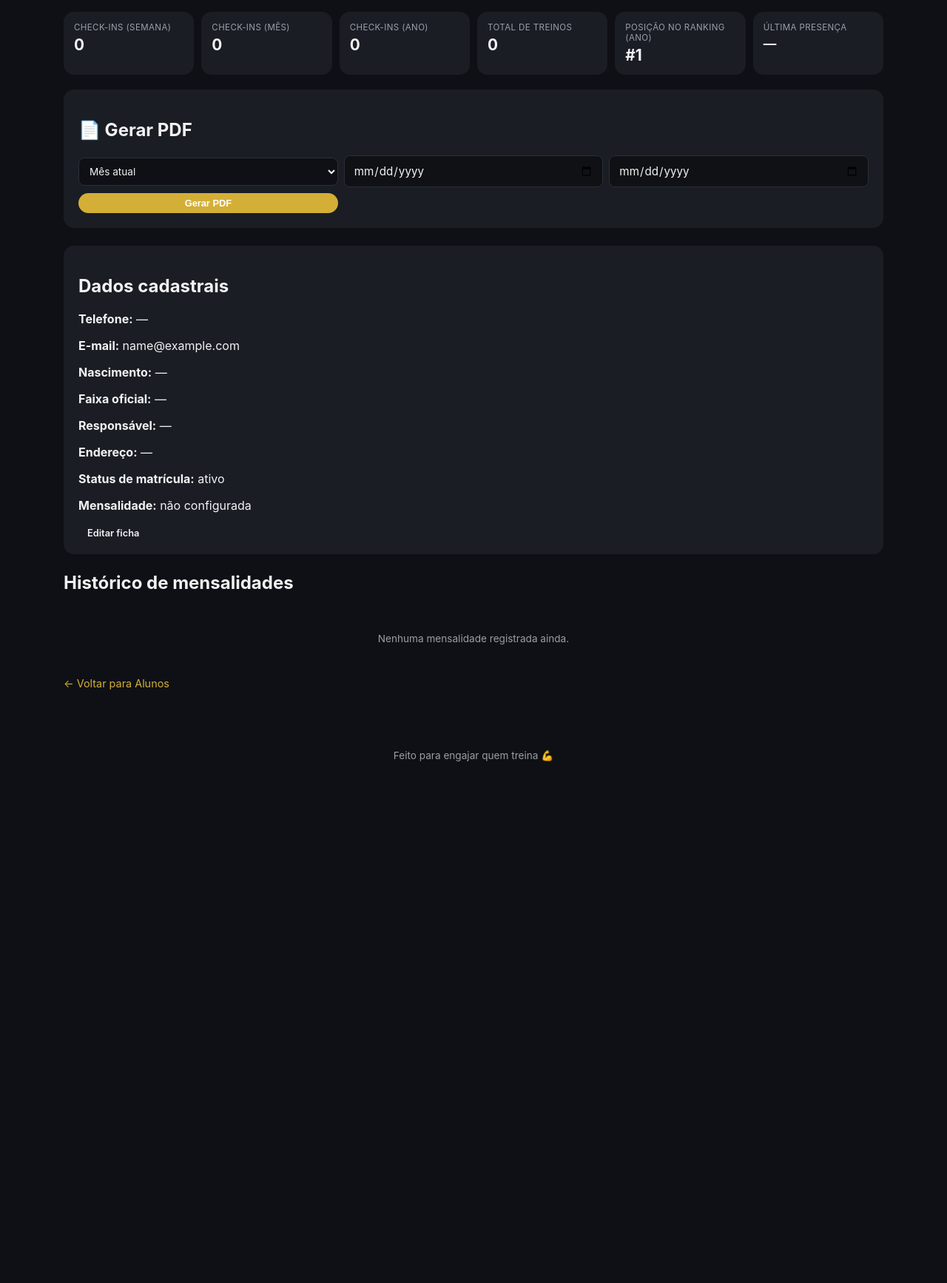
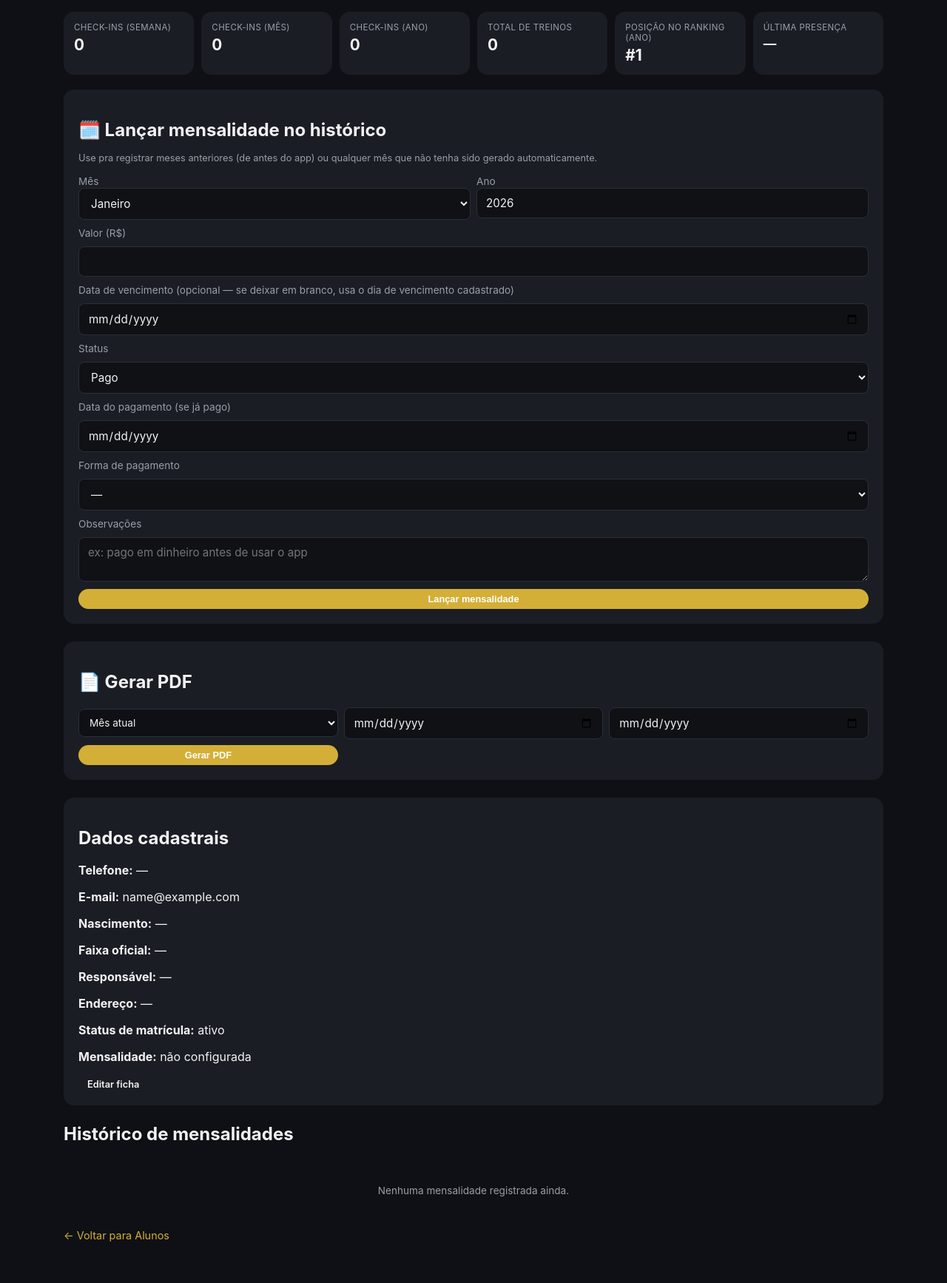
Before and after one commit to Othilbh/App-Elite, a Flask app: page /admin/alunos/1/financeiro in a window 1280 px wide. Shown: the part 185-1919 px from the top of the page at 74% size. Before the commit the page ends 1214 px from the top, so only its background shows below. Run offline with Flask 3, Linux system fonts and the light colour scheme; the visitor is signed in with stand-in values (Sample User, id 1); data comes from the database, SQL or seed files in the repository; data that the repository does not hold is empty; some libraries are stand-ins or nearby versions.

Commit message:
Permite lancar mensalidade de qualquer mes/ano manualmente (historico anterior ao app)
- Nova rota /admin/alunos/<id>/mensalidades/nova (POST): cria uma mensalidade
  pra mes/ano escolhidos, com valor, vencimento (usa o dia cadastrado do aluno
  se deixado em branco), status, data/forma de pagamento e observacoes
- Formulario no perfil financeiro do aluno, pensado pra lancar pagamentos de
  antes de comecar a usar o app
- Bloqueia duplicidade (mesmo aluno + mes/ano ja existente) com mensagem
  amigavel pedindo pra editar o registro existente em vez de criar outro
- Testado: lancamento de mes passado com due_date automatico, duplicidade
  bloqueada sem duplicar, validacao de mes/ano e valor invalidos, e
  confirmacao de que aparece no historico do perfil

```diff
--- a/app.py
+++ b/app.py
@@ -1825,6 +1825,59 @@ def admin_excluir_mensalidade(mensalidade_id):
     return redirect(request.referrer or url_for("admin_mensalidades"))
 
 
+@app.route("/admin/alunos/<int:student_id>/mensalidades/nova", methods=["POST"])
+def admin_nova_mensalidade(student_id):
+    if not require_admin():
+        return redirect(url_for("admin_login"))
+
+    student = get_student(student_id)
+    if not student:
+        flash("Aluno não encontrado.", "error")
+        return redirect(url_for("admin_alunos"))
+
+    ref_month_raw = request.form.get("ref_month", "").strip()
+    ref_year_raw = request.form.get("ref_year", "").strip()
+    valor_raw = request.form.get("valor", "").strip()
+    due_date = request.form.get("due_date", "").strip()
+    status = request.form.get("status", "pendente").strip()
+    payment_date = request.form.get("payment_date", "").strip() or None
+    payment_method = request.form.get("payment_method", "").strip() or None
+    notes = request.form.get("notes", "").strip() or None
+
+    try:
+        ref_month = int(ref_month_raw)
+        ref_year = int(ref_year_raw)
+        if not (1 <= ref_month <= 12):
+            raise ValueError
+    except ValueError:
+        flash("Mês/ano inválidos.", "error")
+        return redirect(url_for("admin_perfil_financeiro", student_id=student_id))
+
+    try:
+        valor = float(valor_raw.replace(",", "."))
+    except ValueError:
+        flash("Valor inválido.", "error")
+        return redirect(url_for("admin_perfil_financeiro", student_id=student_id))
+
+    if not due_date:
+        due_date = date(ref_year, ref_month, min(student["due_day"] or 5, days_in_month(ref_month, ref_year))).isoformat()
+
+    db = get_db()
+    try:
+        db.execute(
+            "INSERT INTO mensalidades (student_id, ref_month, ref_year, valor, due_date, status, "
+            "payment_date, payment_method, notes, created_at) VALUES (?, ?, ?, ?, ?, ?, ?, ?, ?, ?)",
+            (student_id, ref_month, ref_year, valor, due_date, status, payment_date, payment_method, notes, datetime.now().isoformat()),
+        )
+        db.commit()
+        flash(f"Mensalidade de {month_name_pt(ref_month, ref_year)} lançada no histórico.", "success")
+    except IntegrityError:
+        db.rollback()
+        flash(f"Já existe uma mensalidade de {month_name_pt(ref_month, ref_year)} para esse aluno. Edite a existente em vez de criar outra.", "error")
+
+    return redirect(url_for("admin_perfil_financeiro", student_id=student_id))
+
+
 @app.route("/admin/alunos/<int:student_id>/financeiro")
 def admin_perfil_financeiro(student_id):
     if not require_admin():
--- a/templates/admin_perfil_financeiro.html
+++ b/templates/admin_perfil_financeiro.html
@@ -46,6 +46,56 @@
     <span class="fin-label">Última presença</span>
     <span class="fin-value" style="font-size:1.1rem;">{{ ultima_presenca or '—' }}</span>
   </div>
+</section>
+
+<section class="form-card">
+  <h2>🗓️ Lançar mensalidade no histórico</h2>
+  <p class="muted" style="font-size:0.8rem;margin-top:-4px;">Use pra registrar meses anteriores (de antes do app) ou qualquer mês que não tenha sido gerado automaticamente.</p>
+  <form method="post" action="{{ url_for('admin_nova_mensalidade', student_id=student.id) }}">
+    <div style="display:flex;gap:8px;">
+      <div style="flex:1;">
+        <label for="ref_month">Mês</label>
+        <select id="ref_month" name="ref_month" required>
+          {% for i in range(1, 13) %}
+            <option value="{{ i }}">{{ MESES_PT[i] }}</option>
+          {% endfor %}
+        </select>
+      </div>
+      <div style="flex:1;">
+        <label for="ref_year">Ano</label>
+        <input type="number" id="ref_year" name="ref_year" value="{{ current_year }}" required>
+      </div>
+    </div>
+
+    <label for="valor">Valor (R$)</label>
+    <input type="text" id="valor" name="valor" value="{{ student.monthly_fee or '' }}" inputmode="decimal" required>
+
+    <label for="due_date">Data de vencimento (opcional — se deixar em branco, usa o dia de vencimento cadastrado)</label>
+    <input type="date" id="due_date" name="due_date">
+
+    <label for="status">Status</label>
+    <select id="status" name="status">
+      {% for value, label in MENSALIDADE_STATUSES %}
+        <option value="{{ value }}" {% if value == 'pago' %}selected{% endif %}>{{ label }}</option>
+      {% endfor %}
+    </select>
+
+    <label for="payment_date">Data do pagamento (se já pago)</label>
+    <input type="date" id="payment_date" name="payment_date">
+
+    <label for="payment_method">Forma de pagamento</label>
+    <select id="payment_method" name="payment_method">
+      <option value="">—</option>
+      {% for value, label in PAYMENT_METHODS %}
+        <option value="{{ value }}">{{ label }}</option>
+      {% endfor %}
+    </select>
+
+    <label for="notes">Observações</label>
+    <textarea id="notes" name="notes" rows="2" placeholder="ex: pago em dinheiro antes de usar o app"></textarea>
+
+    <button type="submit" class="btn btn-primary btn-small">Lançar mensalidade</button>
+  </form>
 </section>
 
 <section class="form-card">
```
Also changed, not shown: README.md.
